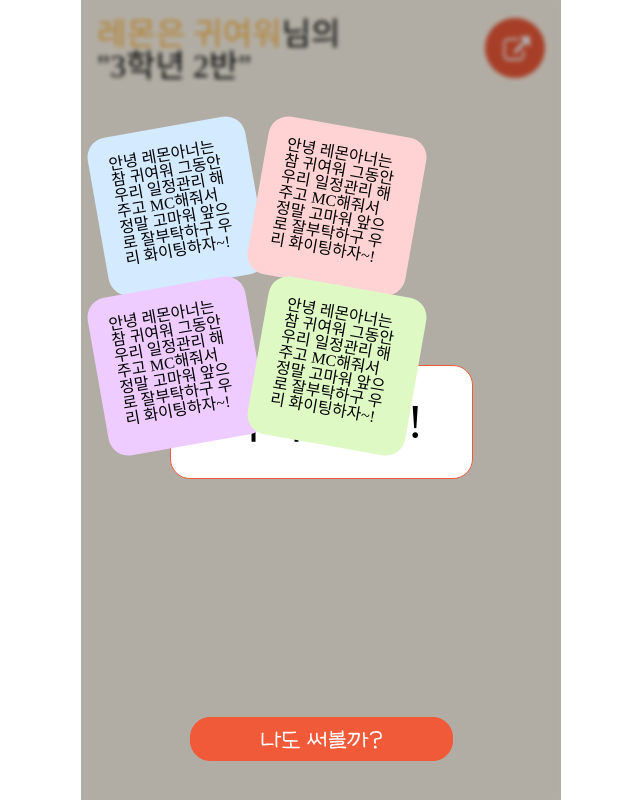
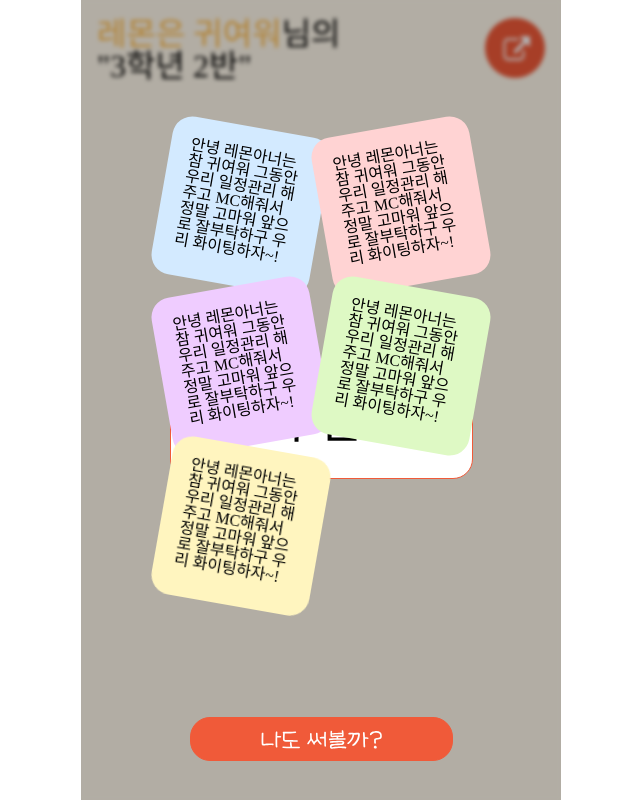
Before and after one commit to Memory-maker/rolling-paper-client, a React (Vite) app: page /rollingpaper in a window 1280 px wide. Both pictures are taken after a click on the element 834 px from the left and 49 px from the top of the page. Shown: the whole page, without its empty margins (319-959 px from the left). Built offline with nearby package versions, Linux system fonts and the light colour scheme; a web font is replaced by a local one.

Commit message:
fix: layout rollingpaper

```diff
--- a/src/pages/Modal/index.tsx
+++ b/src/pages/Modal/index.tsx
@@ -17,7 +17,7 @@ const ModalWrapper = styled.div`
   position: absolute;
   top: 0;
   left: 0;
-  z-index: 99;
+  z-index: 9999;
   background-color: rgba(0, 0, 0, 0.3);
   backdrop-filter: blur(2px);
 `;
--- a/src/pages/RollingPaper/components/Card.tsx
+++ b/src/pages/RollingPaper/components/Card.tsx
@@ -8,10 +8,10 @@ import cardDummy from "../utils/cardDummy";
 interface CardProps {
   card: CardType;
   index: number;
-  handleClick: ()=>void;
+  handleClick: () => void;
 }
 
-const Card = ({ index, card ,handleClick}: CardProps) => {
+const Card = ({ index, card, handleClick }: CardProps) => {
   return (
     <CardContainer onClick={handleClick} index={index} background={card.background} font={card.font}>
       {card.content}
@@ -42,5 +42,5 @@ const CardContainer = styled.div<CardContainerProps>`
   background-color: ${(props) => cardColor[props.background]};
   font-family: ${(props) => fonts[props.font]};
   border-radius: 20px;
-  transform: ${(props) => (props.index % 2 === 0 ? "rotate(-10deg)" : "rotate(10deg)")};
+  transform: ${(props) => (props.index % 3 && props.index % 4 ? "rotate(-10deg)" : "rotate(10deg)")};
 `;
--- a/src/pages/RollingPaper/components/Header.tsx
+++ b/src/pages/RollingPaper/components/Header.tsx
@@ -22,9 +22,13 @@ const Header = ({ infos }: HeaderProps) => {
         <span>"{infos.title}"</span>
       </Title>
       <Buttons>
-        <ShareButton setShow={setShow}/>
-       {show &&<Modal setIsModalOpen={setShow} children={<ModalText>복사 완료!</ModalText>}/>}
+        <ShareButton setShow={setShow} />
       </Buttons>
+      {show && (
+        <Modal setIsModalOpen={setShow}>
+          <ModalText>복사 완료!</ModalText>
+        </Modal>
+      )}
     </Container>
   );
 };
@@ -65,8 +69,7 @@ const Buttons = styled.div`
   justify-content: space-between;
 `;
 
-const ModalText= styled.div`
+const ModalText = styled.div`
   font-size: 48px;
   text-align: center;
-
-`
+`;
--- a/src/pages/RollingPaper/index.tsx
+++ b/src/pages/RollingPaper/index.tsx
@@ -12,57 +12,7 @@ const RollingPaper = () => {
   const rollingPaperId = useParams().rollingPaperId;
   const [showDetail, setShowDetail] = useState(false);
   const [cardIndex, setCardIndex] = useState<number>(0);
-  const dummy = {
-    cards: [
-      {
-        content: `안녕 레몬아너는 참 귀여워
-그동안 우리 일정관리
-해주고 MC해줘서
-정말 고마워
-앞으로 잘부탁하구
-우리 화이팅하자~!`,
-        background: "CARD_BLUE",
-        font: "default",
-      },
-      {
-        content: `안녕 레몬아너는 참 귀여워
-그동안 우리 일정관리
-해주고 MC해줘서
-정말 고마워
-앞으로 잘부탁하구
-우리 화이팅하자~!`,
-        background: "CARD_RED",
-        font: "default",
-      },
-      {
-        content: `안녕 레몬아너는 참 귀여워
-그동안 우리 일정관리
-해주고 MC해줘서
-정말 고마워
-앞으로 잘부탁하구
-우리 화이팅하자~!`,
-        background: "CARD_PURPLE",
-        font: "default",
-      },
-      {
-        content: `안녕 레몬아너는 참 귀여워
-그동안 우리 일정관리
-해주고 MC해줘서
-정말 고마워
-앞으로 잘부탁하구
-우리 화이팅하자~!`,
-        background: "CARD_GREEN",
-        font: "default",
-      },
-    ],
-    userName: "레몬은 귀여워",
-    paperId: 0,
-    title: "3학년 2반",
-    dueDate: new Date(),
-    theme: "light",
-    paperUrl: "",
-    opeanStatus: "Y",
-  };
+
   const handleClick = (id: number) => {
     setShowDetail(true);
     setCardIndex(id);
@@ -85,16 +35,16 @@ const RollingPaper = () => {
   return (
     <Container isDark={dummy.theme === "dark" ? true : false}>
       <Header infos={dummy} />
-      <>
-        <Content>
-          {dummy.cards.map((card, index) => (
-            <Card index={index} key={index} card={card} handleClick={() => handleClick(index)} />
-          ))}
-        </Content>
-        <ButtonContainer>
-          <MakeButton handleClick={() => navigate("/editor")} />
-        </ButtonContainer>
-      </>
+
+      <Content>
+        {dummy.cards.map((card, index) => (
+          <Card index={index} key={index} card={card} handleClick={() => handleClick(index)} />
+        ))}
+      </Content>
+      <ButtonContainer>
+        <MakeButton handleClick={() => navigate("/editor")} />
+      </ButtonContainer>
+
       {showDetail && (
         <Detail card={dummy.cards[cardIndex]} onPrev={onPrev} onNext={onNext} setShowDetail={setShowDetail} />
       )}
@@ -122,10 +72,10 @@ const Container = styled.div<ContainerProps>`
 `;
 
 const Content = styled.div`
-  display: flex;
-  width: 100%;
+  display: grid;
+  grid-template-columns: repeat(2, 1fr);
+  margin: 0 auto;
   padding: 16px;
-  flex-wrap: wrap;
 `;
 
 const ButtonContainer = styled.div`
@@ -136,3 +86,64 @@ const ButtonContainer = styled.div`
   justify-content: center;
   left: 0;
 `;
+const dummy = {
+  cards: [
+    {
+      content: `안녕 레몬아너는 참 귀여워
+그동안 우리 일정관리
+해주고 MC해줘서
+정말 고마워
+앞으로 잘부탁하구
+우리 화이팅하자~!`,
+      background: "CARD_BLUE",
+      font: "default",
+    },
+    {
+      content: `안녕 레몬아너는 참 귀여워
+그동안 우리 일정관리
+해주고 MC해줘서
+정말 고마워
+앞으로 잘부탁하구
+우리 화이팅하자~!`,
+      background: "CARD_RED",
+      font: "default",
+    },
+    {
+      content: `안녕 레몬아너는 참 귀여워
+그동안 우리 일정관리
+해주고 MC해줘서
+정말 고마워
+앞으로 잘부탁하구
+우리 화이팅하자~!`,
+      background: "CARD_PURPLE",
+      font: "default",
+    },
+    {
+      content: `안녕 레몬아너는 참 귀여워
+그동안 우리 일정관리
+해주고 MC해줘서
+정말 고마워
+앞으로 잘부탁하구
+우리 화이팅하자~!`,
+      background: "CARD_GREEN",
+      font: "default",
+    },
+    {
+      content: `안녕 레몬아너는 참 귀여워
+그동안 우리 일정관리
+해주고 MC해줘서
+정말 고마워
+앞으로 잘부탁하구
+우리 화이팅하자~!`,
+      background: "CARD_YELLOW",
+      font: "default",
+    },
+  ],
+  userName: "레몬은 귀여워",
+  paperId: 0,
+  title: "3학년 2반",
+  dueDate: new Date(),
+  theme: "light",
+  paperUrl: "",
+  opeanStatus: "Y",
+};
```
Also changed, not shown: src/pages/RollingPaper/components/Detail.tsx (+28 -25 lines).
